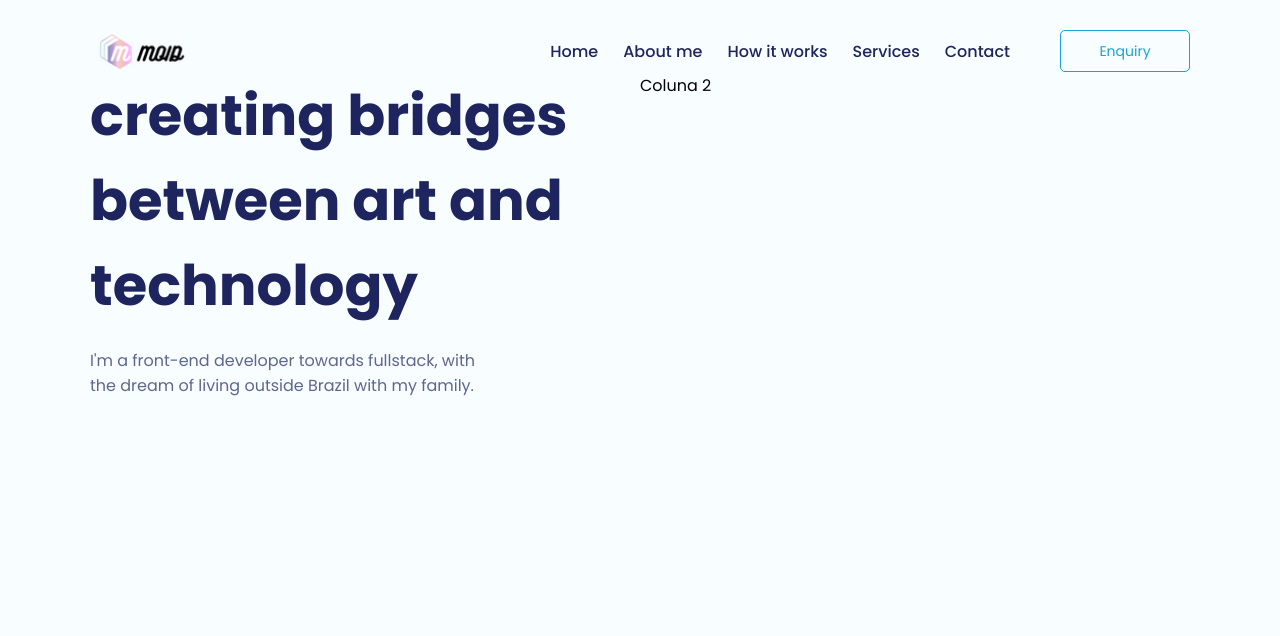
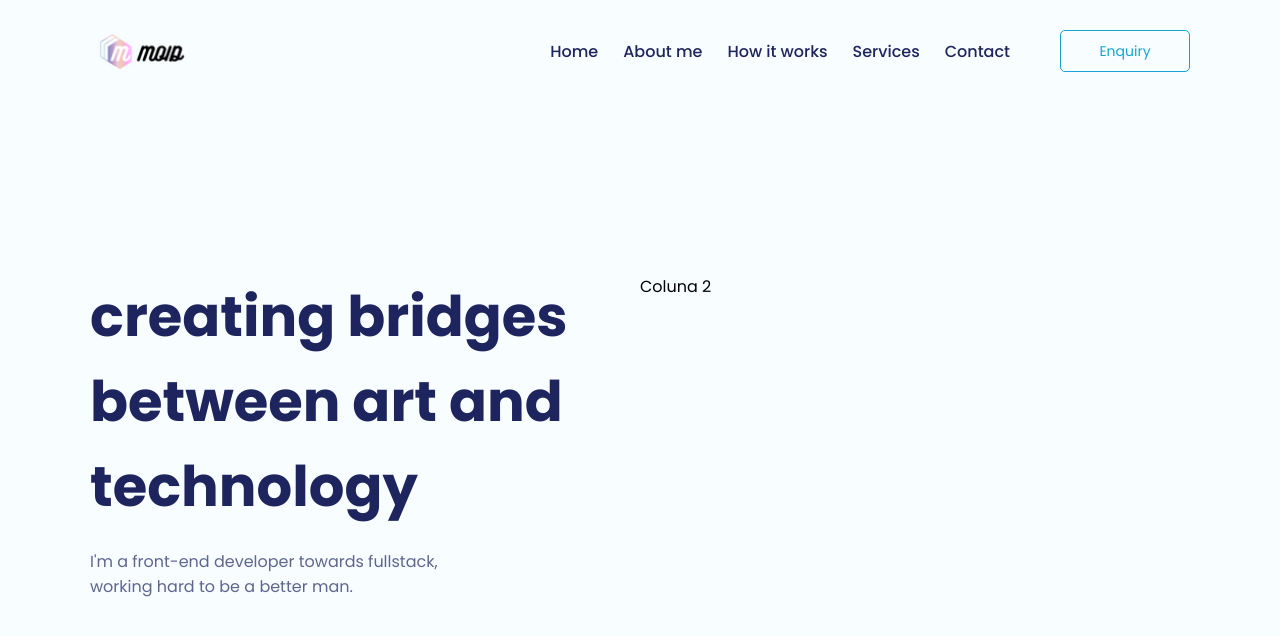
Before and after one commit to RafaelMoid/minhaLandPage, a React (Vite) app: page / in a window 1280 px wide. Shown: the top 636 px of the page. Built offline with nearby package versions, Linux system fonts and the light colour scheme.

Commit message:
Fix: Text alignment

```diff
--- a/index.html
+++ b/index.html
@@ -10,8 +10,8 @@
 
     <title>Moid Developers</title>
   </head>
-  <body>
-    <div id="root"></div>
+  <body id="root">
+    <!-- <div id="root"></div> -->
     <script type="module" src="/src/main.tsx"></script>
   </body>
 </html>
--- a/src/pages/Main.tsx
+++ b/src/pages/Main.tsx
@@ -2,17 +2,17 @@ import Frontend from '../template/Frontend';
 import * as S from './styles';
 
 function Main() {
-  return <Frontend>
+  return (<Frontend>
 
     <S.Container>
       <div>
         <h1>creating bridges between art and technology</h1>
-        <h6>I'm a front-end developer towards fullstack, with the dream of living outside Brazil with my family.</h6>
+        <h6>I'm a front-end developer towards fullstack, working hard to be a better man.</h6>
       </div>
       <div>Coluna 2</div>
     </S.Container>
 
-  </Frontend>
+  </Frontend>)
 }
 
 export default Main;
--- a/src/template/Frontend/index.tsx
+++ b/src/template/Frontend/index.tsx
@@ -6,13 +6,14 @@ type FrontendProps = {
 }
 
 const Frontend = ({children}: FrontendProps) => {
-    return <S.Container>
+    return (<S.Container>
         <Header></Header>
 
         <main>
             {children}
         </main>
-    </S.Container>;
+    </S.Container>
+    )
 }
 
 export default Frontend;
--- a/src/template/Frontend/styles.ts
+++ b/src/template/Frontend/styles.ts
@@ -2,6 +2,15 @@ import styled from 'styled-components';
 
 export const Container = styled.div`
     width: 100%;
+    height: 100%;
     max-width: 1100px;
+    display: flex;
+    flex-direction: column;
     margin: auto;
+
+    main {
+        display: flex;
+        flex: 1;
+        align-items: center;
+    }
 `
```
